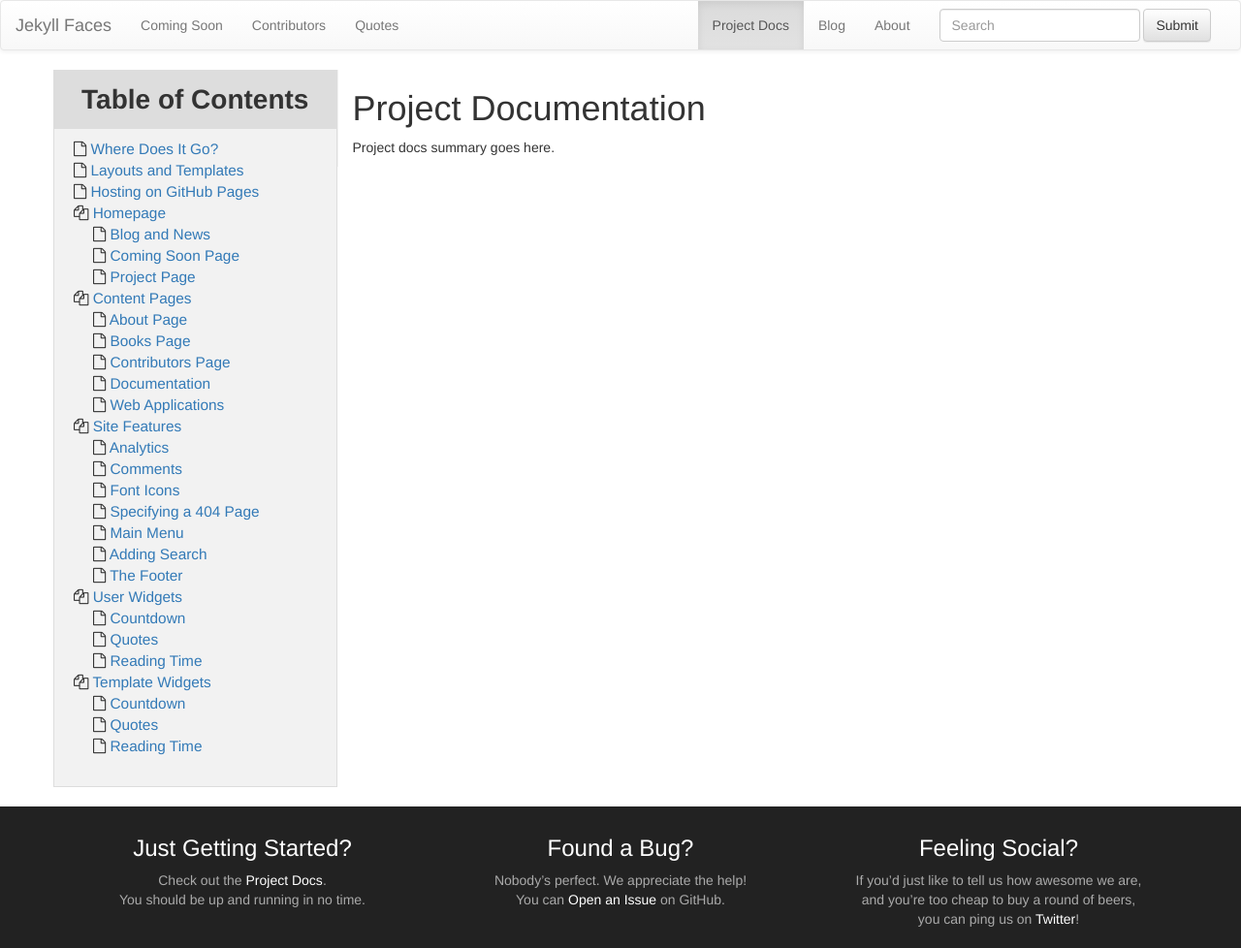
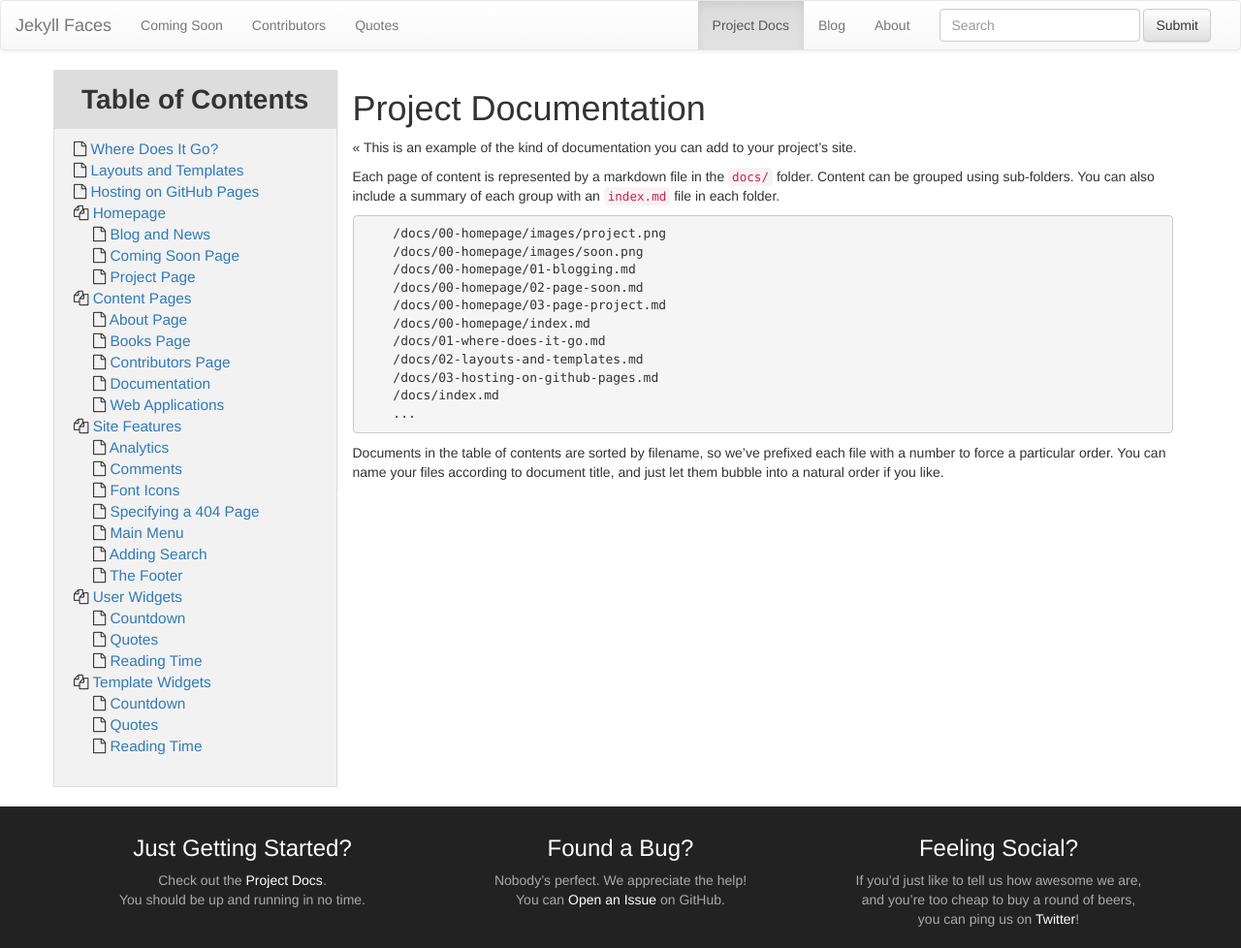
Before and after one commit to groundh0g/jekyllfaces, a Jekyll site: the page built from docs/index.md, in a window 1280 px wide. Shown: the whole page at 97% size. Built offline with Jekyll 4.4.1, drawn with Linux system fonts in a browser that asks for light colours.

Commit message:
docs update

````diff
--- a/docs/index.md
+++ b/docs/index.md
@@ -3,4 +3,22 @@
 title: Project Documentation
 ---
 
-Project docs summary goes here.
+&laquo; This is an example of the kind of documentation you can add to your project's site.
+
+Each page of content is represented by a markdown file in the `docs/` folder. Content can be grouped using sub-folders. You can also include a summary of each group with an `index.md` file in each folder.
+
+```
+    /docs/00-homepage/images/project.png
+    /docs/00-homepage/images/soon.png
+    /docs/00-homepage/01-blogging.md
+    /docs/00-homepage/02-page-soon.md
+    /docs/00-homepage/03-page-project.md
+    /docs/00-homepage/index.md
+    /docs/01-where-does-it-go.md
+    /docs/02-layouts-and-templates.md
+    /docs/03-hosting-on-github-pages.md
+    /docs/index.md
+    ...
+```
+
+Documents in the table of contents are sorted by filename, so we've prefixed each file with a number to force a particular order. You can name your files according to document title, and just let them bubble into a natural order if you like.
````
